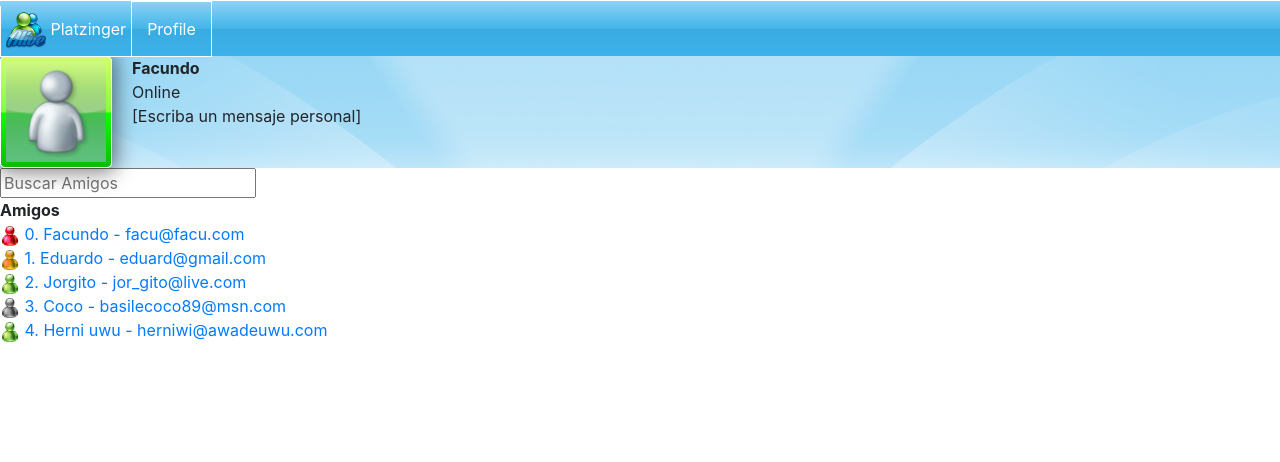
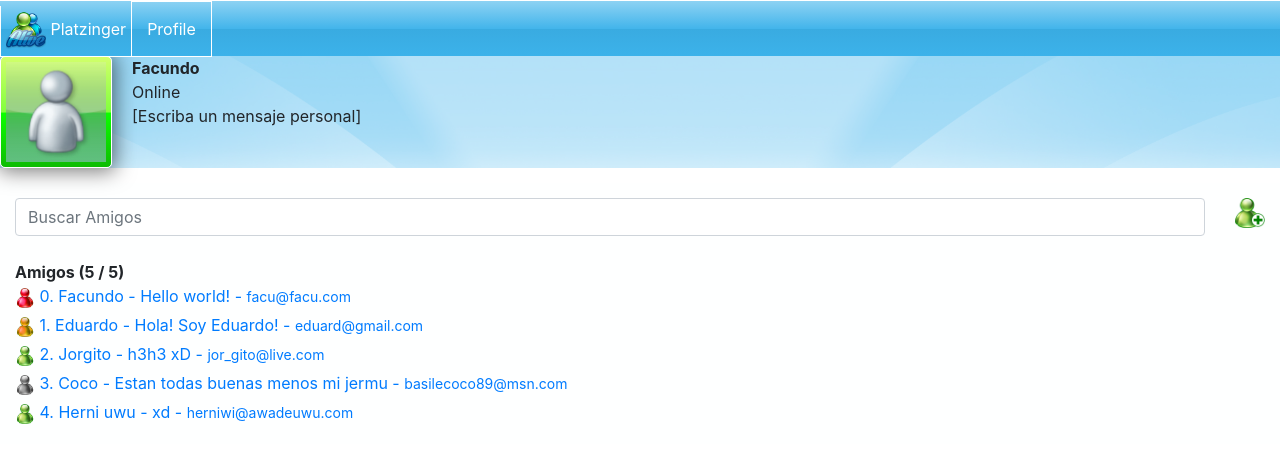
Before and after one commit to FacundoPalombo/platzinger-angular6, an Angular app: page / in a window 1280 px wide. Shown: the top 462 px of the page. Built offline with nearby package versions, Linux system fonts and the light colour scheme.

Commit message:
Se implementa estilos en la barra de busqueda de contactos y en la navegación de contactos

```diff
--- a/src/app/home/home.component.css
+++ b/src/app/home/home.component.css
@@ -1,4 +1,4 @@
-#user_status {
+#userStatus {
   width: 20px;
 }
 
@@ -20,3 +20,21 @@
 #homeAvatarPicture {
   max-width: 100px;
 }
+
+.whiteContainerPadded {
+  padding: 15px;
+  background-color: #feffff;
+
+}
+
+.icon {
+  width: 30px;
+}
+
+.d-block {
+  display: block !important;
+}
+
+.m-b-5 {
+  margin-bottom: 5px;
+}
--- a/src/app/home/home.component.html
+++ b/src/app/home/home.component.html
@@ -19,14 +19,20 @@
     </div>
   </div>
 </div>
-
-<input type="text" placeholder="Buscar Amigos" [(ngModel)]="query"> <br>
-<span><b>Amigos</b></span>
-<ng-container *ngFor="let user of friends | search: query; let i = index;">
-  <div>
-    <a routerLink="/conversation/{{user.uid}}">
-      <img id="user_status" src="../../assets/img/logo_live_{{user.status}}.png" alt="{{user.status}}"> {{i}}.
-      {{user.nick}} - {{user.email}}
-    </a>
+<div class="whiteContainerPadded mt-15">
+  <div class="row">
+    <div class="col">
+      <input class="form-control" type="text" placeholder="Buscar Amigos" [(ngModel)]="query"> <br>
+    </div>
+    <div class="col-md-auto">
+      <img src="/assets/img/logo_live_add.png" class="icon" alt="Add friend">
+    </div>
   </div>
-</ng-container>
+  <span><b>Amigos ({{friends.length}} / {{friends.length}})</b></span>
+  <div class="d-block m-b-5" *ngFor="let user of friends | search: query; let i = index;">
+      <a routerLink="/conversation/{{user.uid}}">
+        <img id="userStatus" src="../../assets/img/logo_live_{{user.status}}.png" alt="{{user.status}}"> {{i}}.
+        {{user.nick}} - {{user.subnick || user.status}} - <small>{{user.email}}</small>
+      </a>
+    </div>
+</div>
```
